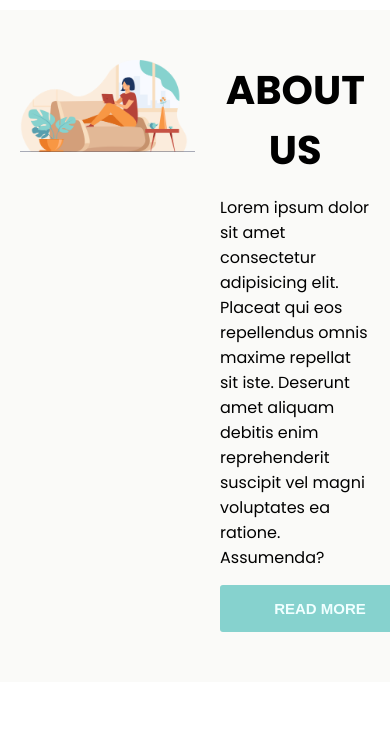
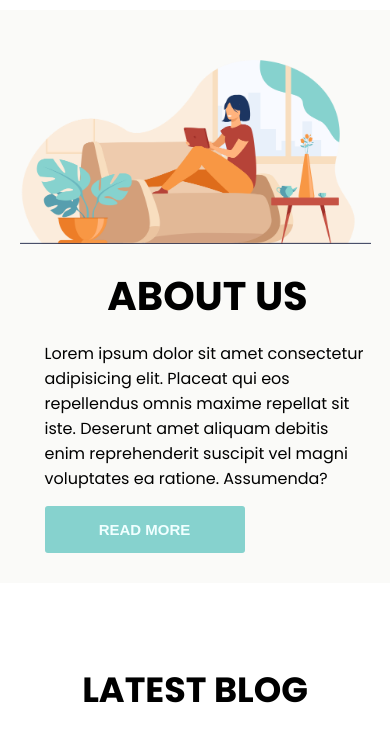
Before and after one commit to bahaa-mustafa/new-house, a React (Vite) app in the folder vite-project/: page / in a window 390 px wide. Shown: the part 4415-5144 px from the top of the page. Built offline with nearby package versions, Linux system fonts and the light colour scheme.

Commit message:
about responsive done

```diff
--- a/vite-project/src/About/About.css
+++ b/vite-project/src/About/About.css
@@ -29,3 +29,17 @@
 .about_text p{
     margin-bottom: 15px;
 }
+
+@media (max-width: 768px) {
+    .about .row{
+        flex-direction: column;
+        padding-bottom: 30px;
+    }
+    .about_img{
+        width: 100%;
+        margin-bottom: 15px;
+    }
+    .about_text{
+        width: 100%;
+    }
+}
```
